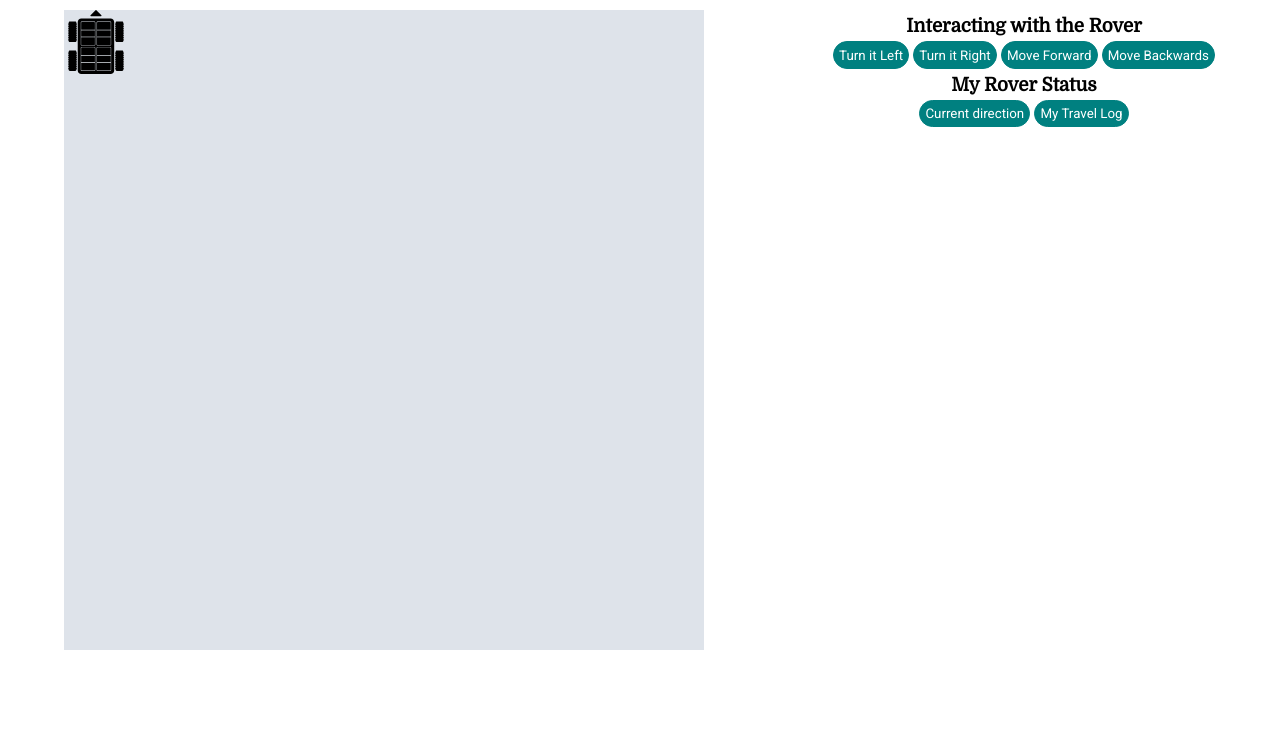
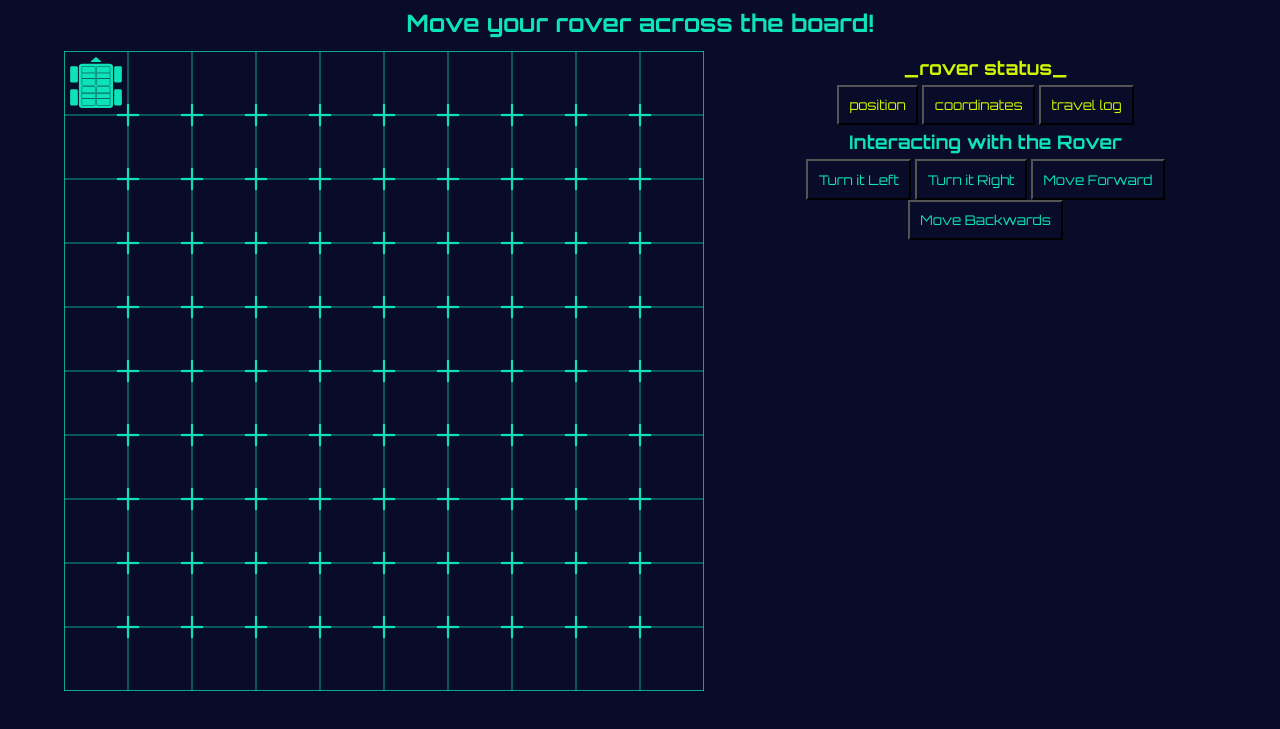
Before and after one commit to carlarsmendes/IH-PreW-JS, a plain HTML site: page index.html in a window 1280 px wide. Shown: the part 106-835 px from the top of the page. Before the commit the page ends 800 px from the top, so only its background shows below. Drawn offline with Linux system fonts and the light colour scheme.

Commit message:
Upload of visual for modern green style

```diff
--- a/css/style.css
+++ b/css/style.css
@@ -1,14 +1,34 @@
-@import url('https://fonts.googleapis.com/css?family=Domine|Roboto');
+@import url('https://fonts.googleapis.com/css?family=Orbitron:400,700');
+
 
 *{
   margin:0;
   padding:0;
-  font-family: 'Roboto', sans-serif;
+  font-family: 'Orbitron', sans-serif;
+  background-color:#080C28;
+  color:#0EE2B7;
+
 }
+/*Aplicar class na caixa de rover status;
+Aplicar hover amarelo com cor #72862D
+Aplicar hover verde com cor #335B65 */
+
+html{
+  margin:3%;
+}
+
+.yellowColor{
+  color:#D1F500;
+  text-align:center;
+}
+
+.greenColor{
+  color:#0EE2B7;
+}
+
 
 h1,h2,h3{
   text-align:center;
-  font-family: 'Domine', serif;
   padding:1% 0;
 }
 
@@ -23,20 +43,24 @@ h1,h2,h3{
 #matrixContainer{
   width:50vw;
   height:50vw;
-  background-color:#dee3ea;
+  background-image: url(../img/Grid-10.svg);
+  background-size: 100% 100%;
   margin:auto;
   position:relative;
 }
 
 #roverHtml{
-  width: 5vw;
-  height: 5vw;
+  width: 4vw;
+  height: 4vw;
+  margin:0.5vw;
   text-align:center;
   font-size:300%;
-  background-image: url(../img/Rover.svg);
+  background-image: url(../img/Rover2-green.svg);
   background-size: 100% 100%;
   position:absolute;
 }
+
+
 
 aside{
   width:40vw;
@@ -46,10 +70,23 @@ aside{
 
 button{
   text-align:center;
-  padding:1%;
-  border-radius:40px;
+  padding:2%;
   cursor:pointer;
-  background-color:teal;
-  color:white;
-  border:1px solid teal;
 }
+
+button:hover{
+  background-color: #335B65;
+}
+
+button #greenColor{
+  border:1px solid #0EE2B7;
+}
+
+button #yellowColor{
+  border:1px solid #D1F500;
+}
+
+button #roverStatus:hover{
+  border:1px solid #72862D;
+
+}
--- a/index.html
+++ b/index.html
@@ -15,18 +15,21 @@
     <div id="roverHtml"></div>
   </div>
   <aside>
-    <div id="roverInteraction">
+
+    <div id="roverStatus" class="yellowColor">
+      <h3 class="yellowColor">_rover status_</h3>
+      <button id="currentDirection" class="yellowColor">position</button>
+      <button id="currentCoordinates" class="yellowColor">coordinates</button>
+      <button id="travelLog" class="yellowColor">travel log</button>
+    </div>
+
+    <div id="roverInteraction" class="greenColor">
       <h3>Interacting with the Rover</h3>
-      <button id="turnLeft">Turn it Left</button>
-      <button id="turnRight">Turn it Right</button>
-      <button id="moveForward">Move Forward</button>
-      <button id="moveBackwards">Move Backwards</button>
+      <button id="turnLeft" class="greenColor">Turn it Left</button>
+      <button id="turnRight" class="greenColor">Turn it Right</button>
+      <button id="moveForward" class="greenColor">Move Forward</button>
+      <button id="moveBackwards" class="greenColor">Move Backwards</button>
 
-    </div>
-    <div id="roverStatus">
-      <h3>My Rover Status</h3>
-      <button id="currentDirection">Current direction</button>
-      <button id="travelLog">My Travel Log</button>
     </div>
 
   </aside>
--- a/javascripts/app.js
+++ b/javascripts/app.js
@@ -218,7 +218,6 @@ const btndirectionStatus = document.getElementById("currentDirection");
 
 btnLeft.addEventListener('click', function(){turnLeft(rover)});
 btnRight.addEventListener('click', function(){turnRight(rover)});
-// btnRight.addEventListener('click', turnRight(rover));
 
 btndirectionStatus.addEventListener('click', function(){showPosition(rover)});
 
@@ -229,6 +228,5 @@ btndirectionStatus.addEventListener('click', function(){showPosition(rover)});
 const btnForwards = document.getElementById("moveForward");
 btnForwards.addEventListener('click', function(){moveForward(rover)});
 
-
 const btnBackwards = document.getElementById("moveBackwards");
 btnBackwards.addEventListener('click', function(){moveBackwards(rover)});
```
Also changed, not shown: img/Grid-10.svg (added), img/Rover2-green.svg (added).
